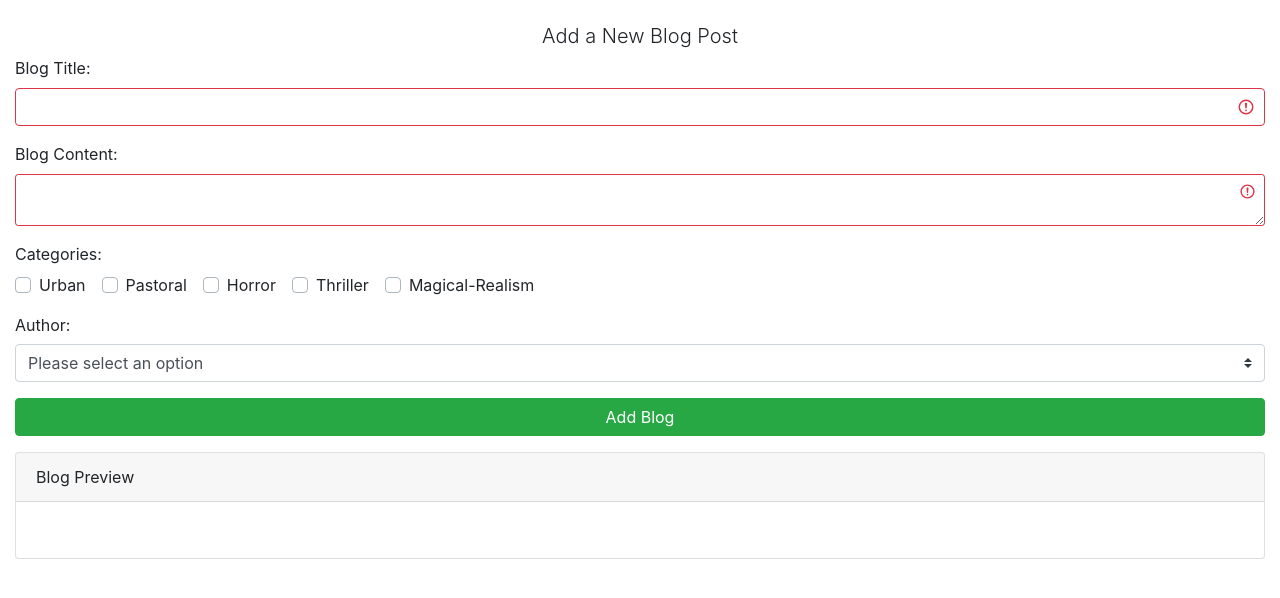
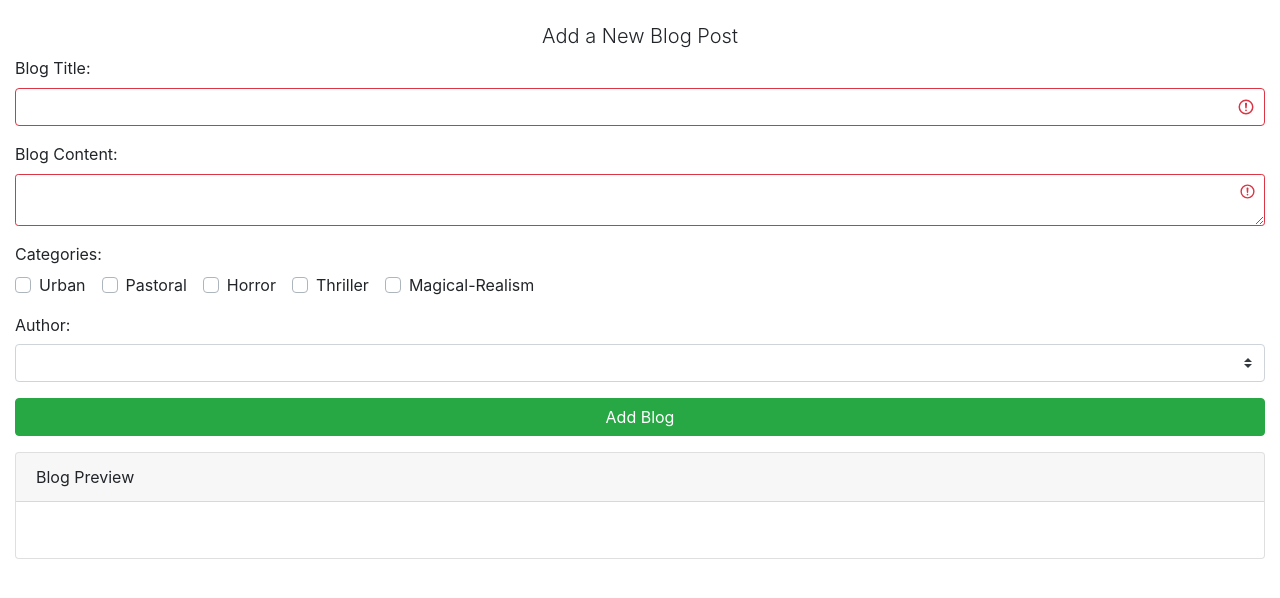
Before and after one commit to MoisesDuarte/vue-blog, a Vue app: page / in a window 1280 px wide. Shown: the top 598 px of the page. Built offline with nearby package versions, Linux system fonts and the light colour scheme.

Commit message:
Simplifying arrays and changing theirs scopes

```diff
--- a/src/components/addBlog.vue
+++ b/src/components/addBlog.vue
@@ -1,32 +1,36 @@
 <template>
     <b-container fluid class="mt-4">
-        <!-- Blog Posting Form -->
+        <!-- BLOG POSTING FORM -->
         <h2 class="lead text-center">Add a New Blog Post</h2>
         <b-form v-if="!blog.submitted">
             <!-- Title -->
             <b-form-group label="Blog Title:" label-for="blog-title">
                 <b-form-input id="blog-title" v-model="blog.title" :state="titleState" lazy required></b-form-input>
             </b-form-group>
+
             <!-- Content -->
             <b-form-group label="Blog Content:" label-for="blog-content">
                 <b-form-textarea id="blog-content" size="sm" v-model="blog.content" :state="contentState" lazy required></b-form-textarea>
             </b-form-group>
+
             <!-- Category -->
             <b-form-group label="Categories:">
-                <b-form-checkbox-group id="blog-category" v-model="blog.selectedCategories" :options="blog.categories"></b-form-checkbox-group>
+                <b-form-checkbox-group id="blog-category" v-model="blog.selectedCategories" :options="categories"></b-form-checkbox-group>
             </b-form-group>
+
             <!-- Author -->
             <b-form-group label="Author:">
-                <b-form-select v-model="blog.selectedAuthor" :options="blog.authors"></b-form-select>
+                <b-form-select v-model="blog.selectedAuthor" :options="authors"></b-form-select>
             </b-form-group>
+
             <!-- Submit Button -->
             <b-button block variant="success" v-on:click.prevent="submitPost">Add Blog</b-button>
         </b-form>
 
-        <!-- Add Request Success Alert -->
+        <!-- REQUEST SUCCESS ALERT -->
         <b-alert v-if="blog.submitted" show variant="success">Blog posted sucessfully!</b-alert>
 
-        <!-- Blog Posting Preview -->
+        <!-- PREVIEW CARD -->
         <b-card class="mt-3" header="Blog Preview" :title="blog.title" :subTitle="blog.selectedAuthor">
             <b-card-text>
                 <p><b-badge pill variant="primary" v-for="category in blog.selectedCategories" :key="category">{{ category }}</b-badge></p>
@@ -55,21 +59,10 @@ export default {
                 content: '',
                 selectedCategories: [],
                 selectedAuthor: null,
-                categories: [
-                    { text: 'Urban', value: 'urban' },
-                    { text: 'Pastoral', value: 'pastoral' },
-                    { text: 'Horror', value: 'horror' },
-                    { text: 'Thriller', value: 'thriller' },
-                    { text: 'Magical-Realism', value: 'mg-realism' },
-                ],
-                authors: [
-                    { value: null, text: 'Please select an option' },
-                    { value: "M. Duarte", text: 'Moisés Duarte' },
-                    { value: "I. Lafayette", text: 'Ilia Lafayette' },
-                    { value: "Anon", text: 'Anonymous' },
-                ],
-                submitted: false,
-            }
+            },
+            categories: ['Urban', 'Pastoral', 'Horror', 'Thriller', 'Magical-Realism'],
+            authors: ['Moisés Duarte', 'Ilia Lafayette', 'Anonymous'],
+            submitted: false,
         }
     },
     methods: {
```
